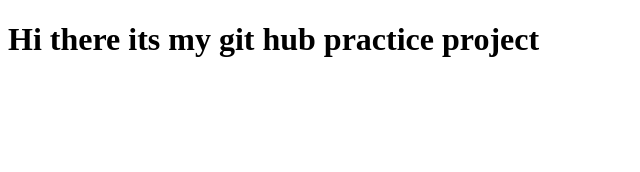
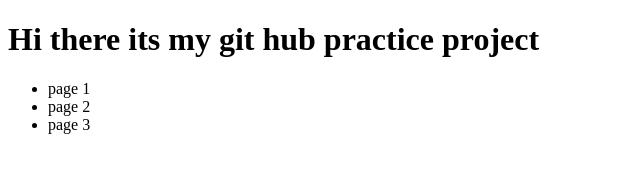
Before and after one commit to maliksgit/newgit, a plain HTML site: page index.html in a window 1280 px wide. Shown: the whole page, without its empty margins (0-640 px from the left). Drawn offline with Linux system fonts and the light colour scheme.

Commit message:
i have added some list item

```diff
--- a/index.html
+++ b/index.html
@@ -7,5 +7,13 @@
 	<div class="container">
 		<h1> Hi there its my git hub practice project </h1>
 	</div>
+	<div class="list">
+		<ul>
+			<li>page 1</li>
+			<li>page 2</li>
+			<li>page 3</li>
+
+		</ul>
+	</div>
 </body>
 </html>
```
